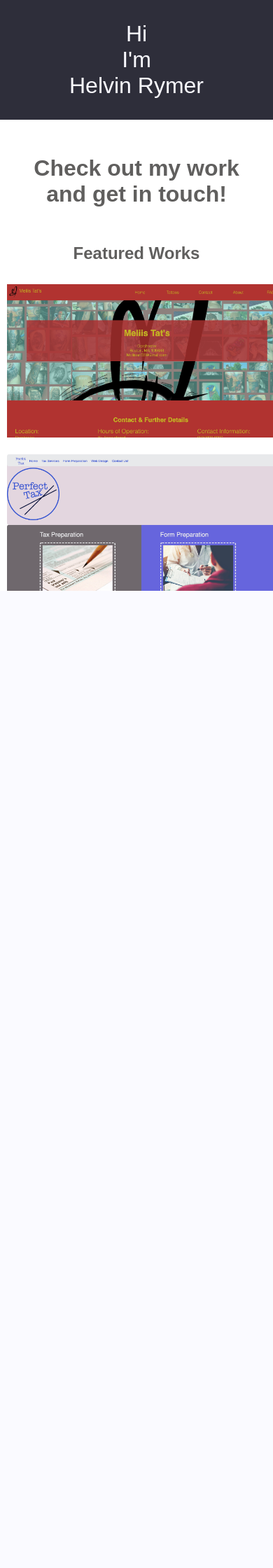
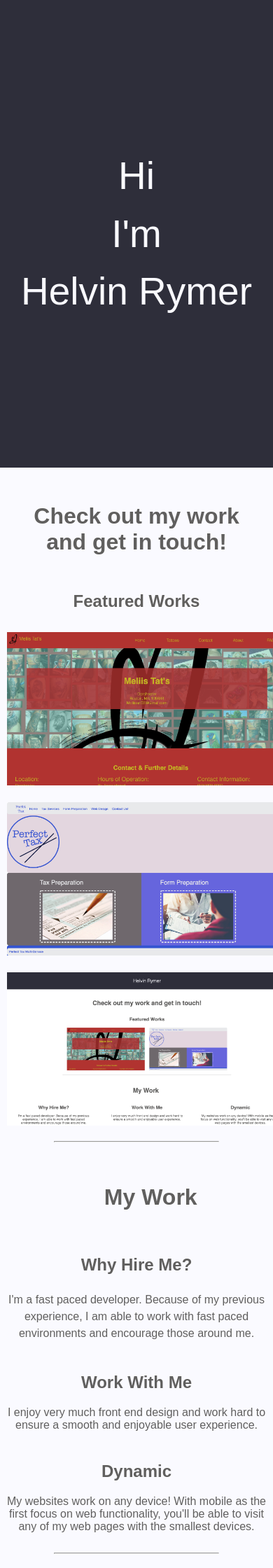
Before and after one commit to Helvin159/HelvinRymer, a PHP site: page / in a window 390 px wide. Shown: the top 2240 px of the page at 70% size. Before the commit the page ends 844 px from the top, so only its background shows below. Run offline with PHP 8.4, Linux system fonts and the light colour scheme.

Commit message:
Update style.css

```diff
--- a/css/style.css
+++ b/css/style.css
@@ -62,6 +62,7 @@
 	text-align: center;
 	border-bottom: 1px solid rgba(96, 95, 94, 0.2);
 	margin-bottom: 20px;
+	transition:250ms ease-out;
 }
 
 #contactdetails {
@@ -145,6 +146,7 @@ font-size: 20px;
 	padding-left: 20px;
 	padding-bottom: 20px;
 	padding-right: 20px;
+	vertical-align: middle;
 }
 
 #workwithme {
@@ -153,6 +155,7 @@ font-size: 20px;
 	padding-bottom: 30px;
 	padding-left: 30px;
 	padding-right: 30px;
+	vertical-align: middle;
 }
 
 #hireme {
@@ -161,9 +164,11 @@ font-size: 20px;
 	padding-bottom: 30px;
 	padding-right: 30px;
 	padding-left: 30px;
+	vertical-align: middle;
 }
 
 #mywork {
+	display: table-caption;
 	width: 95%;
 	height: auto;
 	padding-top: 30px;
@@ -173,7 +178,8 @@ font-size: 20px;
 }
 
 #workdescript {
-	display: inline;
+	align-content: center;
+	display: table;
 	width: 100%;
 	text-align: center;
 	margin-left: 0px;
@@ -182,9 +188,10 @@ font-size: 20px;
 
 /*Intro*/
 .introimages:hover {
-	padding: 10px;
+	padding: 20px;
 	border: 2px solid rgba(96, 95, 94, 0.9);
 	border-radius: 10px;
+	transition: 350ms ease-in;
 }
 
 .introimages {
@@ -203,23 +210,30 @@ font-size: 20px;
 
 }
 
-.introh2{
-	background-color: #2E2E3A;
-		color:#FAFAFF;
-	font-weight: 200;
-	margin-top: 0;
+#intro h1:hover{
+	transition-property: all;
+	transform:scale(1.1);
 }
 
-#intro h2 {
-	padding: 30px;
+.introh2{
+	color:#FAFAFF;
+	font-weight: 200;
 }
 
 #intro h1 {
-	padding: 30px;
-
+	display:table-cell;
+	padding: 10.21%;
+	margin: auto;
+	font-size:110px;
+	line-height: 1.5;
+	vertical-align: middle;
+	transition: 450ms ease-out;
 }
 
 #intro {
+	display: table;
+	background-color: #2E2E3A;
+	height: 100%;
 	width: 100%;
 }
 
@@ -238,18 +252,25 @@ footer {
 	font-weight: 200;
 }
 
-html,
-body {
-	width: 100%;
-	height: 100%;
-	background-color: #fff;
+body{
+	background-color: #FAFAFF;
 	margin: 0;
+	overflow-x: scroll;
 	overflow-x: hidden;
 }
 
+html{
+	width: 100%;
+	height: 100%;
+	margin: 0;
 
-/*Mobile Phone Code*/
-@media screen and (max-width:600px) {
+}
+
+
+/*iPad Code*/
+/*
+@media screen and (max-height:900px) {
+
 	#headshot1{
 		width:80%;
 	}
@@ -271,7 +292,28 @@ body {
 	#sendamessage input{
 		width: 100%;
 	}
-	.myworkh1{
+	#hireme{
+		width: 95%;
+		padding: 1%;
+		margin:auto;
+		line-height: 1.5;
+		display: block;
+		font-weight: 400;
+	}
+	#workwithme{
+		width: 95%;
+		padding: 1%;
+		margin:auto;
+		display: block;
+	}
+	#followme{
+		width: 95%;
+		padding: 1%;
+		margin:auto;
+		display: block;
+	}
+	.mywork{
+		display: block;
 		margin-right: 16%;
 	}
 	.sendamessageh2{
@@ -302,12 +344,124 @@ body {
 	#paragraph{
 		display:none;
 	}
+	#intro h1{
+		font-size: 50px;
+		padding: 10%;
+	}
+	#intro{
+		height:100%;
+		width: 100%;
+	}
 	footer{
 		font-size: 15px;
 	}
-	body html {
+	body{
+		width: auto;
+		height: 404%;
+		overflow-x: scroll;
+		overflow-x: hidden;
+	}
+
+	html {
+		overflow-x: hidden;
+	}
+}
+*/
+
+/*Phone Code*/
+@media screen and (max-width:600px) {
+	#headshot1{
+		width:80%;
+	}
+	.submitbutton{
+		background-color: #605F5E;
+		color:#FAFAFF;
+		border-radius: 5px;
+	}
+	.textarea{
+		border:1px solid #2E2E3A;
+	}
+	.inputs{
+		border:1px solid #2E2E3A;
+		width: 20px;
+	}
+	#sendamessage form{
+		width: 100%;
+	}
+	#sendamessage input{
+		width: 100%;
+	}
+	#hireme{
+		width: 95%;
+		padding: 1%;
+		margin:auto;
+		line-height: 1.5;
+		display: block;
+		font-weight: 400;
+	}
+	#workwithme{
+		width: 95%;
+		padding: 1%;
+		margin:auto;
+		display: block;
+	}
+	#followme{
+		width: 95%;
+		padding: 1%;
+		margin:auto;
+		display: block;
+	}
+	.mywork{
+		display: block;
+		margin-right: 16%;
+	}
+	.sendamessageh2{
+		margin-left:;
+	}
+	.getintouch2{
+		margin-left: 12.5%;
+	}
+	#sendamessage{
+		width: 100%;
+	}
+	#contactdetails li{
+		text-align: center;
+		margin-right: 10%;
+	}
+	#contactdetails{
+		width:100%;
+		text-align: center;
+
+	}
+	#contactinfo{
+		width: 100%;
+
+	}
+	#contact{
+		width:100%;
+	}
+	#paragraph{
+		display:none;
+	}
+	#intro h1{
+		font-size: 50px;
+		padding: 10%;
+	}
+	#intro{
+		height:668px;
+		max-height: 736px;
+
+	}
+	footer{
+		font-size: 15px;
+	}
+	body{
+		width: auto;
+		overflow-x: scroll;
+	}
+
+	html {
 		width: 100%;
 		overflow-x: hidden;
-
 	}
 }
```
